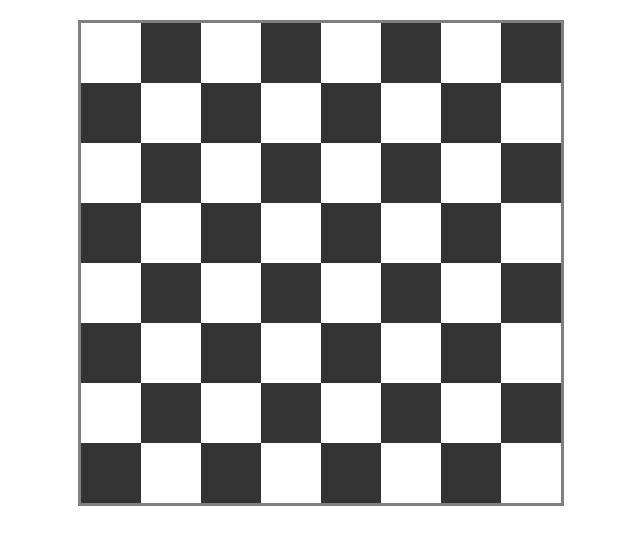
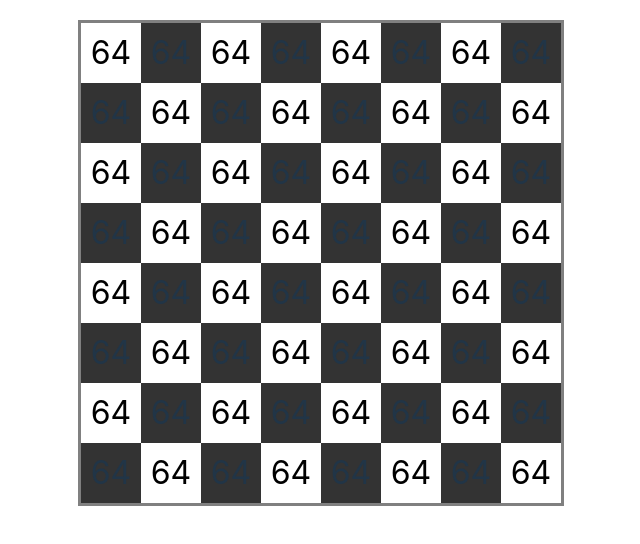
Before and after one commit to Mclilzee/knight-travails-react, a React (Vite) app: page / in a window 1280 px wide. Shown: the top 544 px of the page, without its empty margins (319-959 px from the left). Built offline with nearby package versions, Linux system fonts and the light colour scheme.

Commit message:
Add styling to show step numbers

```diff
--- a/src/main/chess/Cell.tsx
+++ b/src/main/chess/Cell.tsx
@@ -6,6 +6,7 @@ export default function Cell({ square, step, selected }: ChessBoardCell) {
   return (
     <div className={`cell ${getCellColor(square)} ${selected ? "selected" : ""}`} >
       {step > 0 ? step : ""}
+      64
     </div >
   )
 }
--- a/src/main/chess/chess-board.css
+++ b/src/main/chess/chess-board.css
@@ -3,6 +3,14 @@
   grid-template-columns: repeat(8, min(60px, 10vw, 10vh));
   grid-template-rows: repeat(8, min(60px, 10vw, 10vh));
   border: solid 3px grey;
+}
+
+.cell {
+  display: flex;
+  align-items: center;
+  justify-content: center;
+  font-size: 2rem;
+  text-align: center;
 }
 
 .cell.black {
@@ -11,6 +19,7 @@
 
 .cell.white {
   background-color: rgba(255, 255, 255, 0.8);
+  color: black;
 }
 
 .cell.selected {
```
